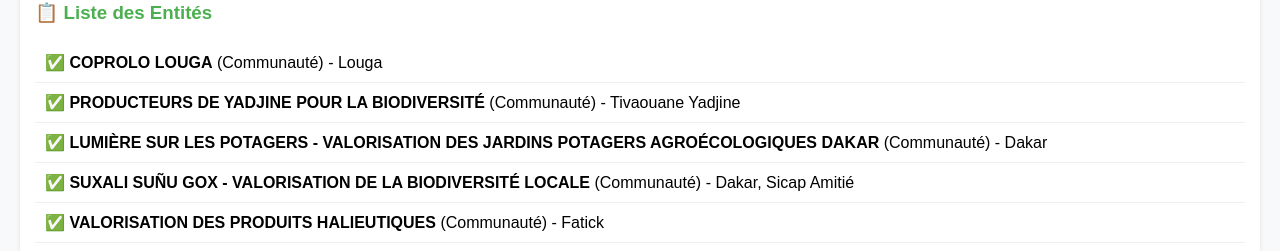
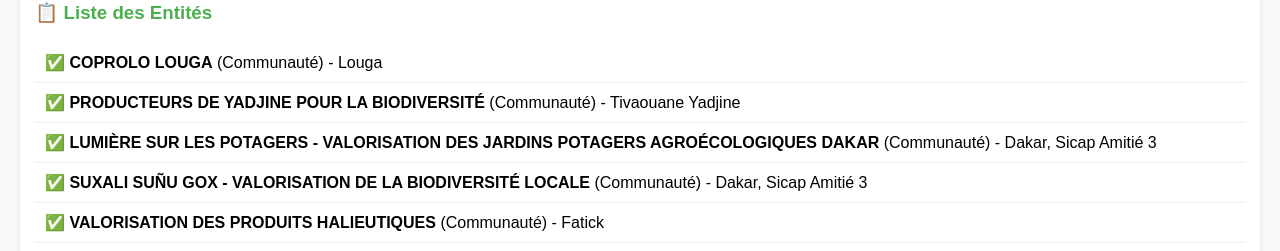
Before and after one commit to Lukymendy/slow-food-senegal-map, a plain HTML site: page index.html in a window 1280 px wide. Shown: the part 1140-1391 px from the top of the page. Drawn offline with nearby package versions, Linux system fonts and the light colour scheme.

Commit message:
Fix addresses and responsible names in index.html
Updated addresses and responsible names for several entries.

```diff
--- a/index.html
+++ b/index.html
@@ -269,7 +269,7 @@
                 {
                     nom: "LUMIÈRE SUR LES POTAGERS - VALORISATION DES JARDINS POTAGERS AGROÉCOLOGIQUES DAKAR",
                     responsable: "Mouhamed Philippe Zingan",
-                    adresse: "Dakar",
+                    adresse: "Dakar, Sicap Amitié 3",
                     lat: 14.6937, // Coordonnées pour Dakar
                     lng: -17.4441,
                     type: "communautes",
@@ -280,7 +280,7 @@
                 {
                     nom: "SUXALI SUÑU GOX - VALORISATION DE LA BIODIVERSITÉ LOCALE",
                     responsable: "Juliette Paule Zingan",
-                    adresse: "Dakar, Sicap Amitié",
+                    adresse: "Dakar, Sicap Amitié 3",
                     lat: 14.6937,
                     lng: -17.4441,
                     type: "communautes",
@@ -312,7 +312,7 @@
                 },
                 {
                     nom: "AND DÉFAR SUNU MBAYE",
-                    responsable: "Momar Gueye, Madame FALL",
+                    responsable: "Momar Gueye, Mme Fall",
                     adresse: "Ndande",
                     lat: 14.5, // Coordonnées approximatives
                     lng: -16.5,
@@ -334,7 +334,7 @@
                 },
                 {
                     nom: "TRANSFORMATION DES PRODUITS LOCAUX DE KEDOUGOU",
-                    responsable: "Adja NDIAYE",
+                    responsable: "Mme Adja NDIAYE",
                     adresse: "Kédougou",
                     lat: 12.5667, // Coordonnées approximatives pour Kédougou
                     lng: -12.1833,
@@ -402,7 +402,7 @@
                 },
                 {
                     nom: "Ecole Primaire et Elémentaire Masse Massaer Niane 2",
-                    responsable: "Non spécifié",
+                    responsable: "M. Ndour",
                     adresse: "Sicap Baobabs, Dakar",
                     lat: 14.6937,
                     lng: -17.4441,
```
